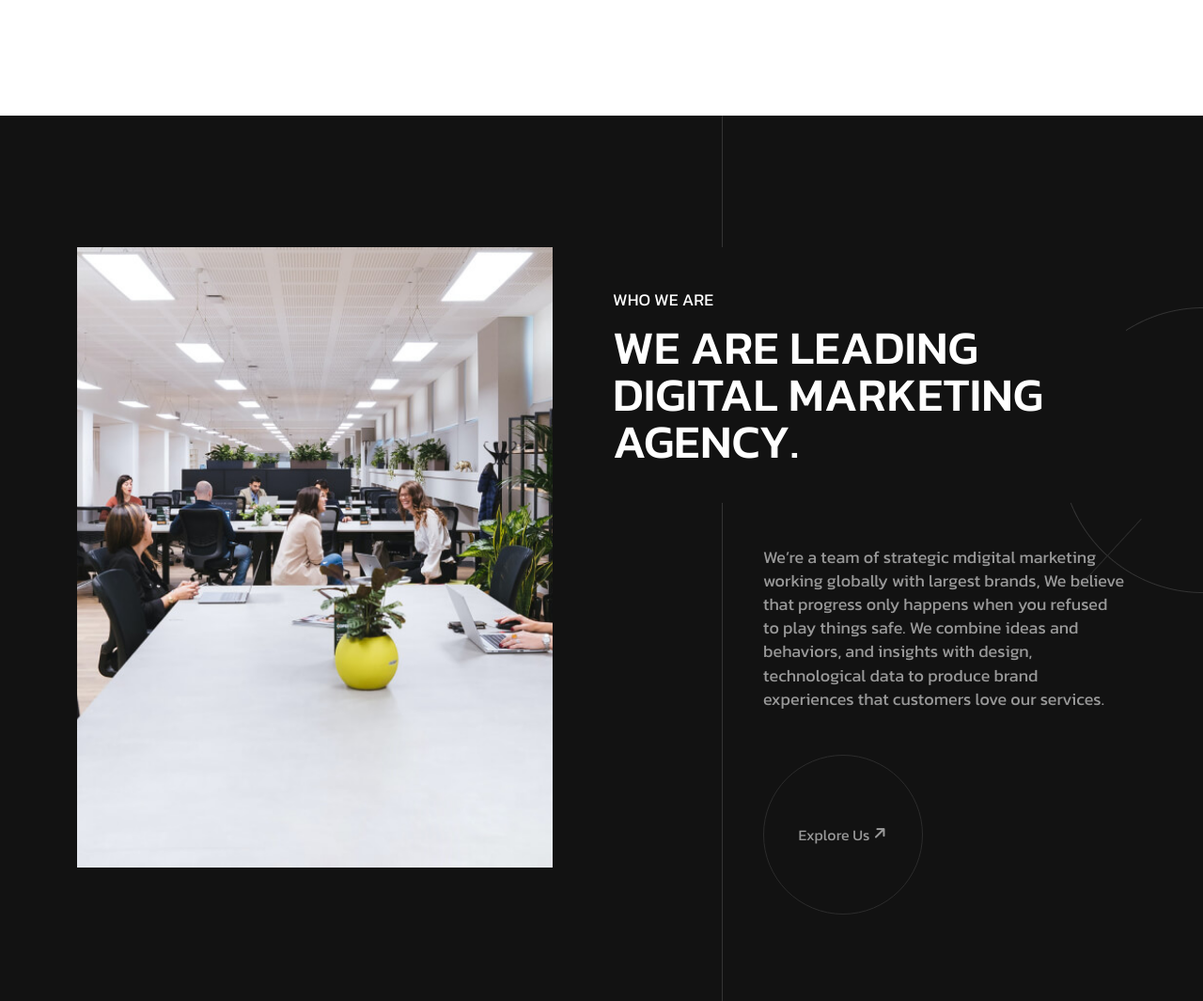
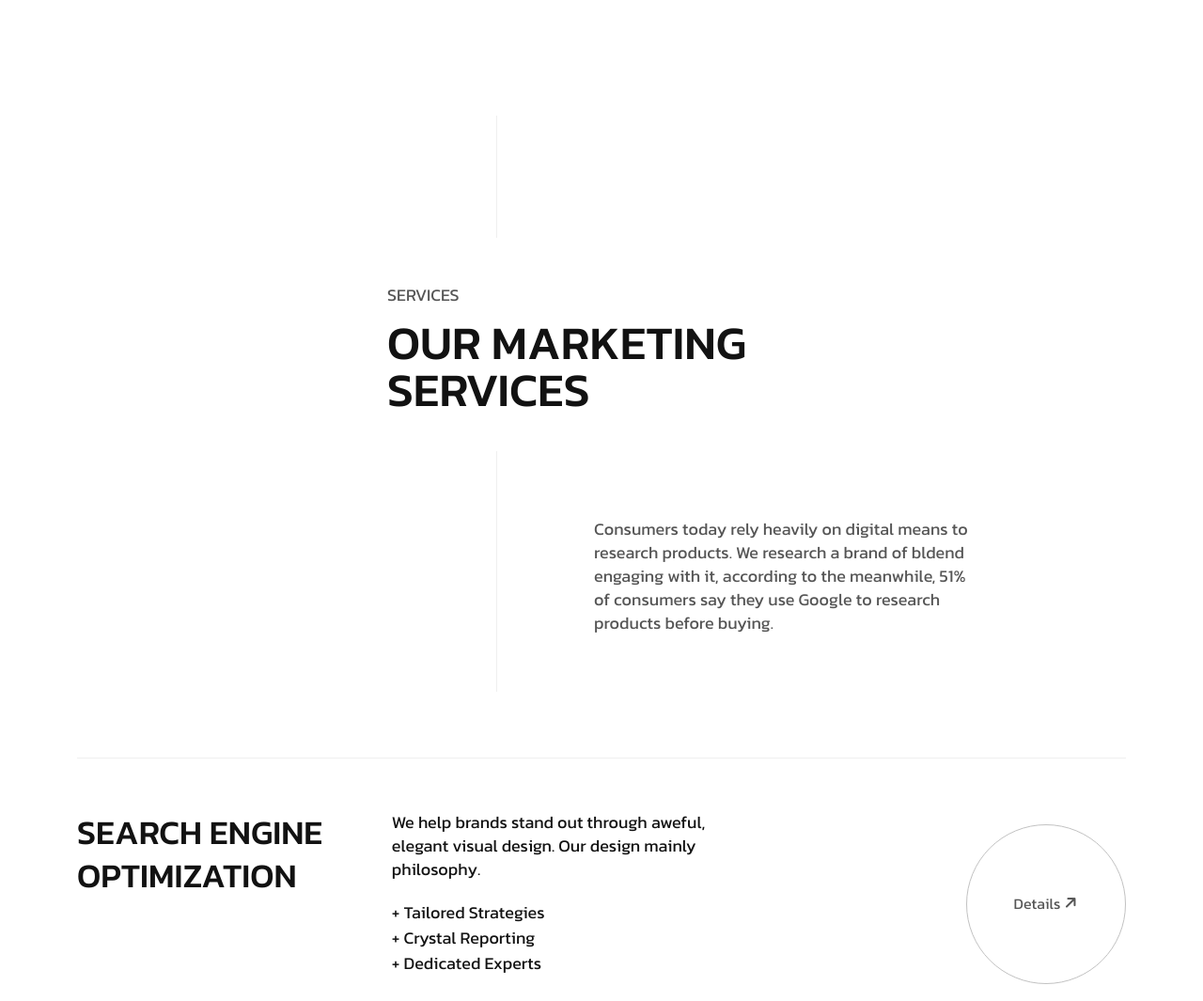
Before and after one commit to exampleinfotech01/ExamPle_Info_Pro, a plain HTML site: page index.html in a window 1280 px wide. Shown: the part 1140-2205 px from the top of the page at 94% size. Drawn offline with Linux system fonts and the light colour scheme.

Commit message:
WHO WE ARE section hide

```diff
--- a/index.html
+++ b/index.html
@@ -372,7 +372,7 @@
 
 
         <!-- About area start -->
-        <section class="about__area-3">
+        <!-- <section class="about__area-3">
           <div class="container pt-140 pb-110">
             <div class="row">
               <div class="col-xxl-6 col-xl-6 col-lg-6 col-md-6">
@@ -402,7 +402,7 @@
               </div>
             </div>
           </div>
-        </section>
+        </section> -->
         <!-- About area end -->
 
 
```
Also changed, not shown: assets/imgs/logo/black-logo.png (added).
